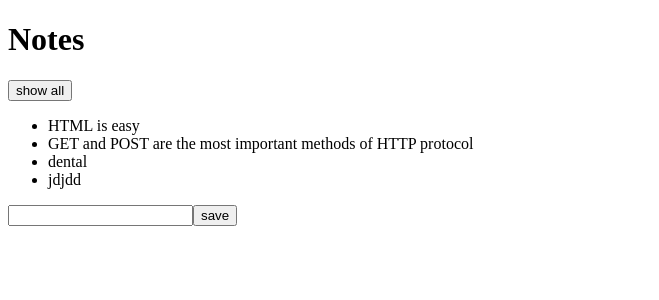
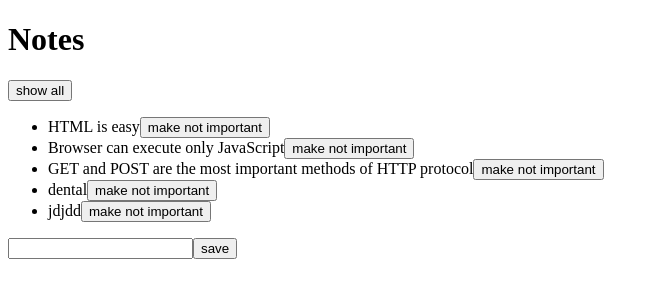
Before and after one commit to Amutha37/part2-notes, a React (Create React App) app: page / in a window 1280 px wide. Shown: the top 300 px of the page, without its empty margins (0-659 px from the left). Built offline with nearby package versions, Linux system fonts and the light colour scheme; data requests are answered from the project's data file.

Commit message:
change note using axios.put

```diff
--- a/db.json
+++ b/db.json
@@ -10,7 +10,7 @@
       "id": 2,
       "content": "Browser can execute only JavaScript",
       "date": "2019-05-30T18:39:34.091Z",
-      "important": false
+      "important": true
     },
     {
       "id": 3,
--- a/src/App.js
+++ b/src/App.js
@@ -1,5 +1,6 @@
 import React, { useState, useEffect } from 'react'
-import Note from './components/Note';import axios from 'axios';
+import Note from './components/Note';
+ import axios from 'axios';
 
 const App = () => {
   const [notes, setNotes] = useState([])
@@ -8,10 +9,8 @@
 
 
   useEffect(() => {
-    console.log('effect')
 
     const eventHandler = response => {
-      console.log('promise fulfilled')
       setNotes(response.data)
     }
 
@@ -19,7 +18,7 @@
     promise.then(eventHandler)
   }, [])
 
-  console.log('render',notes.length ,'notes')
+
 
   const addNote = (event) => {
     event.preventDefault()
@@ -32,22 +31,40 @@
     axios
     .post('http://localhost:3001/notes', noteObject)
     .then(response => {
-      console.log(response)
+
       setNotes(notes.concat(response.data))
     setNewNote('')
     })
-    // setNotes(notes.concat(noteObject))
-    // setNewNote('')
   }
 
   const handleNoteChange = (event) => {
     console.log(event.target.value)
     setNewNote(event.target.value)
   }
-
+// show list of important and all
   const notesToShow = showAll
   ? notes
   : notes.filter(note => note.important)
+
+// toggle button
+  const toggleImportanceOf = (id => {
+    //  defines the unique url for each note resource based on its id.
+
+    //  find method  find the note to modify,then assign to note.
+     // Create new object exact copy of old accept the important property.
+
+// new note is then sent with a PUT request to the backend where it will replace the old object. put(url, changedNote)
+    // callback function sets the state and render component notes with new array , except for the old note with is replaced with teh note exact item.
+
+    const url = `http://localhost:3001/notes/${id}`
+    const note = notes.find(n => n.id === id)
+    const changedNote = { ...note, important: !note.important }
+
+  axios.put(url, changedNote).then(response => {
+    setNotes(notes.map(note => note.id !== id ? note : response.data))
+  })
+  })
+
 
   return (
     <div>
@@ -59,7 +76,7 @@
       </div>
       <ul>
         {notesToShow.map(note =>
-            <Note key={note.id} note={note} />
+            <Note key={note.id} note={note}   toggleImportance={() => toggleImportanceOf(note.id)} />
         )}
       </ul>
       <form onSubmit={addNote}>
--- a/src/components/Note.js
+++ b/src/components/Note.js
@@ -1,8 +1,12 @@
 import React from 'react'
 
-const Note = ({ note }) => {
+const Note = ({ note, toggleImportance }) => {
+  const label = note.important
+    ? 'make not important' : 'make important'
   return (
-    <li>{note.content}</li>
+    <li>{note.content}
+        <button onClick={toggleImportance}>{label}</button>
+    </li>
   )
 }
 
```
Also changed, not shown: 2 other files (tests, documents, lock files or other folders).
